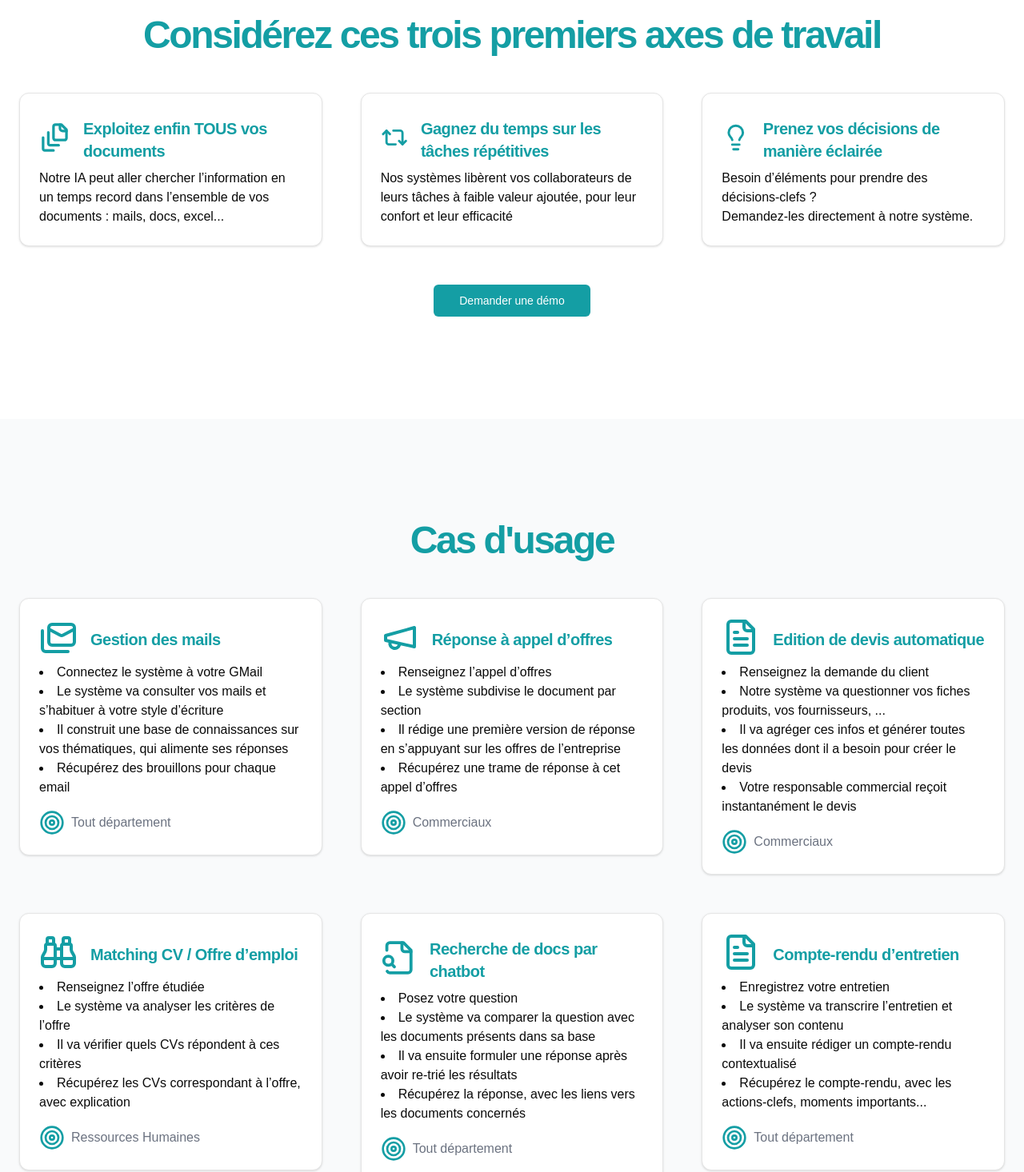
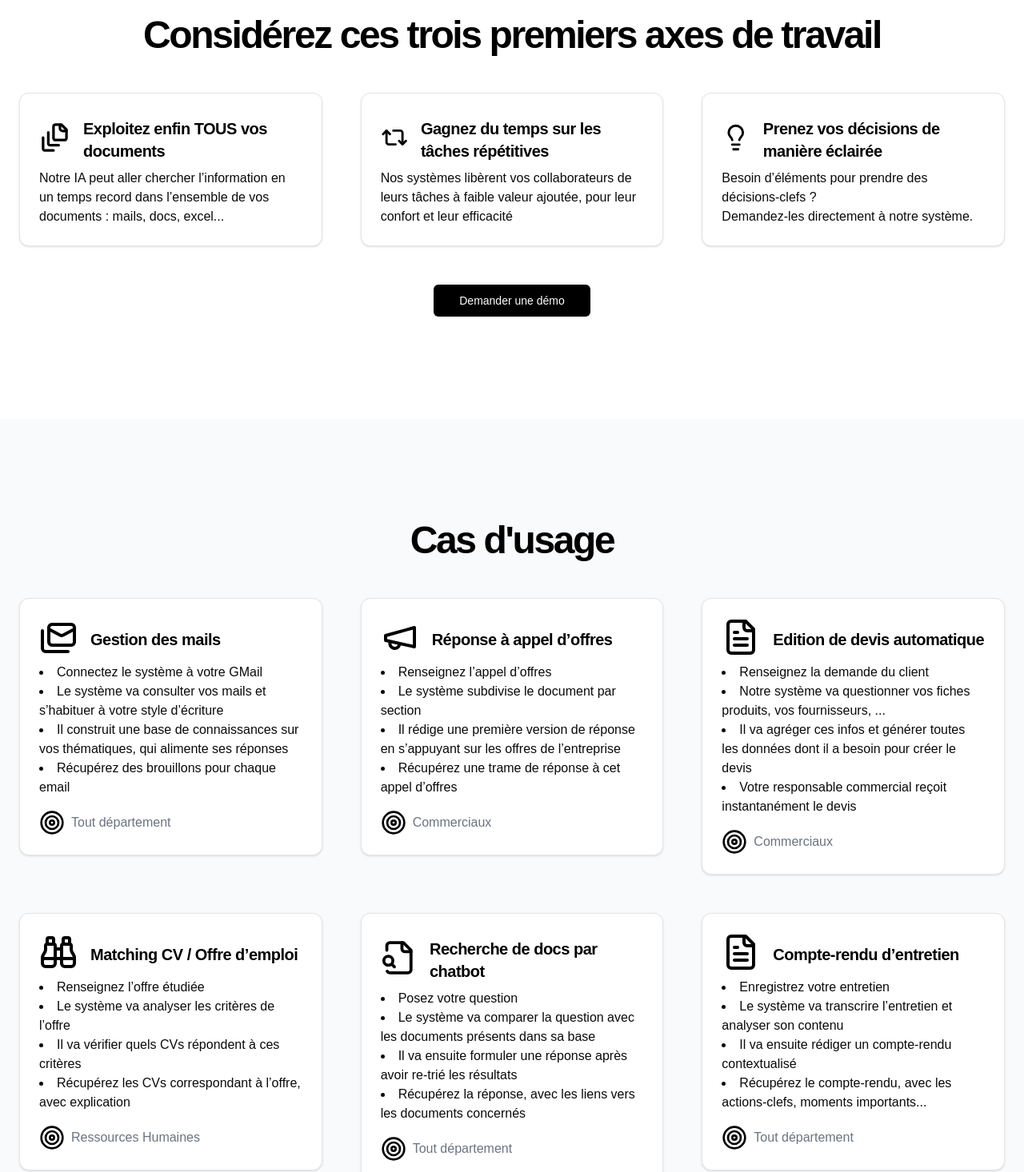
Before and after one commit to MaximeDde/autoscript-lp, a Next.js app: page / in a window 1280 px wide. Shown: the part 1330-2796 px from the top of the page at 80% size. Built offline with nearby package versions, Linux system fonts and the light colour scheme.

Commit message:
TOUT AU NOIR

```diff
--- a/components/landing-page.tsx
+++ b/components/landing-page.tsx
@@ -108,7 +108,7 @@ export function LandingPage() {
               >
                 <h2
                   className="text-3xl font-bold tracking-tighter sm:text-4xl md:text-5xl"
-                  style={{ color: '#149ea4' }}
+                  style={{ color: 'black' }}
                 >
                   Libérez du temps à vos collaborateurs
                 </h2>
@@ -144,7 +144,7 @@ export function LandingPage() {
           <div className="container mx-auto px-4 md:px-6">
             <motion.h2
               className="text-3xl font-bold tracking-tighter sm:text-5xl text-center mb-12"
-              style={{ color: '#149ea4' }}
+              style={{ color: 'black' }}
               initial="hidden"
               whileInView="visible"
               viewport={{ once: true }}
@@ -164,8 +164,8 @@ export function LandingPage() {
               >
                 <Card>
                   <CardHeader className="flex flex-row items-center space-x-4 pb-2">
-                    <FileStack className="w-12 h-12" style={{ color: '#149ea4' }} />
-                    <CardTitle className="text-[#149ea4] text-xl">Exploitez enfin TOUS vos documents</CardTitle>
+                    <FileStack className="w-12 h-12" style={{ color: 'black' }} />
+                    <CardTitle className="text-[black] text-xl">Exploitez enfin TOUS vos documents</CardTitle>
                   </CardHeader>
                   <CardContent>
                     <p>Notre IA peut aller chercher l’information en un temps record dans l’ensemble de vos documents : mails, docs, excel...</p>
@@ -181,8 +181,8 @@ export function LandingPage() {
               >
                 <Card>
                   <CardHeader className="flex flex-row items-center space-x-4 pb-2">
-                    <Repeat2 className="w-12 h-12" style={{ color: '#149ea4' }} />
-                    <CardTitle className="text-[#149ea4] text-xl">Gagnez du temps sur les tâches répétitives</CardTitle>
+                    <Repeat2 className="w-12 h-12" style={{ color: 'black' }} />
+                    <CardTitle className="text-[black] text-xl">Gagnez du temps sur les tâches répétitives</CardTitle>
                   </CardHeader>
                   <CardContent>
                     <p>Nos systèmes libèrent vos collaborateurs de leurs tâches à faible valeur ajoutée, pour leur confort et leur efficacité</p>
@@ -198,8 +198,8 @@ export function LandingPage() {
               >
                 <Card>
                   <CardHeader className="flex flex-row items-center space-x-4 pb-2">
-                    <Lightbulb className="w-12 h-12" style={{ color: '#149ea4' }} />
-                    <CardTitle className="text-[#149ea4] text-xl">Prenez vos décisions de manière éclairée</CardTitle>
+                    <Lightbulb className="w-12 h-12" style={{ color: 'black' }} />
+                    <CardTitle className="text-[black] text-xl">Prenez vos décisions de manière éclairée</CardTitle>
                   </CardHeader>
                   <CardContent>
                     <p>Besoin d’éléments pour prendre des décisions-clefs ?</p>
@@ -216,7 +216,7 @@ export function LandingPage() {
                 href="https://calendly.com/contact-autoscript/decouverte-d-autoscript"
                 target="_blank"
                 rel="noopener noreferrer"
-                className="bg-[#149ea4] text-white hover:bg-[#1ac7ce] transition-colors duration-300"
+                className="bg-[black] text-white hover:bg-[#1ac7ce] transition-colors duration-300"
               >
                 Demander une démo
               </Button>
@@ -229,7 +229,7 @@ export function LandingPage() {
           <div className="container mx-auto px-4 md:px-6">
             <motion.h2
               className="text-3xl font-bold tracking-tighter sm:text-5xl text-center mb-12"
-              style={{ color: '#149ea4' }}
+              style={{ color: 'black' }}
               initial="hidden"
               whileInView="visible"
               viewport={{ once: true }}
@@ -249,8 +249,8 @@ export function LandingPage() {
               >
                 <Card>
                   <CardHeader className="flex flex-row items-center space-x-4 pb-2">
-                    <Mails className="w-12 h-12" style={{ color: '#149ea4' }} />
-                    <CardTitle className="text-[#149ea4] text-xl">Gestion des mails</CardTitle>
+                    <Mails className="w-12 h-12" style={{ color: 'black' }} />
+                    <CardTitle className="text-[black] text-xl">Gestion des mails</CardTitle>
                   </CardHeader>
                   <CardContent>
                     <ul className="list-disc list-inside">
@@ -260,7 +260,7 @@ export function LandingPage() {
                       <li>Récupérez des brouillons pour chaque email</li>
                     </ul>
                     <div className="flex items-center space-x-2 mt-4">
-                      <Target className="w-8 h-8" style={{ color: '#149ea4' }} />
+                      <Target className="w-8 h-8" style={{ color: 'black' }} />
                       <p className="text-s text-gray-500">Tout département</p>
                     </div>
                   </CardContent>
@@ -275,8 +275,8 @@ export function LandingPage() {
               >
                 <Card>
                   <CardHeader className="flex flex-row items-center space-x-4 pb-2">
-                    <Megaphone className="w-12 h-12" style={{ color: '#149ea4' }} />
-                    <CardTitle className="text-[#149ea4] text-xl">Réponse à appel d’offres</CardTitle>
+                    <Megaphone className="w-12 h-12" style={{ color: 'black' }} />
+                    <CardTitle className="text-[black] text-xl">Réponse à appel d’offres</CardTitle>
                   </CardHeader>
                   <CardContent>
                     <ul className="list-disc list-inside">
@@ -286,7 +286,7 @@ export function LandingPage() {
                       <li>Récupérez une trame de réponse à cet appel d’offres</li>
                     </ul>
                     <div className="flex items-center space-x-2 mt-4">
-                      <Target className="w-8 h-8" style={{ color: '#149ea4' }} />
+                      <Target className="w-8 h-8" style={{ color: 'black' }} />
                       <p className="text-s text-gray-500">Commerciaux</p>
                     </div>
                   </CardContent>
@@ -301,8 +301,8 @@ export function LandingPage() {
               >
                 <Card>
                   <CardHeader className="flex flex-row items-center space-x-4 pb-2">
-                    <FileText className="w-12 h-12" style={{ color: '#149ea4' }} />
-                    <CardTitle className="text-[#149ea4] text-xl">Edition de devis automatique</CardTitle>
+                    <FileText className="w-12 h-12" style={{ color: 'black' }} />
+                    <CardTitle className="text-[black] text-xl">Edition de devis automatique</CardTitle>
                   </CardHeader>
                   <CardContent>
                     <ul className="list-disc list-inside">
@@ -312,7 +312,7 @@ export function LandingPage() {
                       <li>Votre responsable commercial reçoit instantanément le devis</li>
                     </ul>
                     <div className="flex items-center space-x-2 mt-4">
-                      <Target className="w-8 h-8" style={{ color: '#149ea4' }} />
+                      <Target className="w-8 h-8" style={{ color: 'black' }} />
                       <p className="text-s text-gray-500">Commerciaux</p>
                     </div>
                   </CardContent>
@@ -327,8 +327,8 @@ export function LandingPage() {
                 >
                   <Card>
                     <CardHeader className="flex flex-row items-center space-x-4 pb-2">
-                      <Binoculars className="w-12 h-12" style={{ color: '#149ea4' }} />
-                      <CardTitle className="text-[#149ea4] text-xl">Matching CV / Offre d’emploi</CardTitle>
+                      <Binoculars className="w-12 h-12" style={{ color: 'black' }} />
+                      <CardTitle className="text-[black] text-xl">Matching CV / Offre d’emploi</CardTitle>
                     </CardHeader>
                     <CardContent>
                       <ul className="list-disc list-inside">
@@ -338,7 +338,7 @@ export function LandingPage() {
                         <li>Récupérez les CVs correspondant à l’offre, avec explication</li>
                       </ul>
                       <div className="flex items-center space-x-2 mt-4">
-                      <Target className="w-8 h-8" style={{ color: '#149ea4' }} />
+                      <Target className="w-8 h-8" style={{ color: 'black' }} />
                       <p className="text-s text-gray-500">Ressources Humaines</p>
                       </div>
                     </CardContent>
@@ -353,8 +353,8 @@ export function LandingPage() {
               >
                 <Card>
                   <CardHeader className="flex flex-row items-center space-x-4 pb-2">
-                  <FileSearch className="w-12 h-12" style={{ color: '#149ea4' }} />
-                  <CardTitle className="text-[#149ea4] text-xl">Recherche de docs par chatbot</CardTitle>
+                  <FileSearch className="w-12 h-12" style={{ color: 'black' }} />
+                  <CardTitle className="text-[black] text-xl">Recherche de docs par chatbot</CardTitle>
                   </CardHeader>
                   <CardContent>
                   <ul className="list-disc list-inside">
@@ -364,7 +364,7 @@ export function LandingPage() {
                     <li>Récupérez la réponse, avec les liens vers les documents concernés</li>
                   </ul>
                   <div className="flex items-center space-x-2 mt-4">
-                    <Target className="w-8 h-8" style={{ color: '#149ea4' }} />
+                    <Target className="w-8 h-8" style={{ color: 'black' }} />
                     <p className="text-s text-gray-500">Tout département</p>
                   </div>
                   </CardContent>
@@ -379,8 +379,8 @@ export function LandingPage() {
               >
                 <Card>
                   <CardHeader className="flex flex-row items-center space-x-4 pb-2">
-                  <FileText className="w-12 h-12" style={{ color: '#149ea4' }} />
-                  <CardTitle className="text-[#149ea4] text-xl">Compte-rendu d’entretien</CardTitle>
+                  <FileText className="w-12 h-12" style={{ color: 'black' }} />
+                  <CardTitle className="text-[black] text-xl">Compte-rendu d’entretien</CardTitle>
                   </CardHeader>
                   <CardContent>
                   <ul className="list-disc list-inside">
@@ -390,7 +390,7 @@ export function LandingPage() {
                     <li>Récupérez le compte-rendu, avec les actions-clefs, moments importants...</li>
                   </ul>
                   <div className="flex items-center space-x-2 mt-4">
-                    <Target className="w-8 h-8" style={{ color: '#149ea4' }} />
+                    <Target className="w-8 h-8" style={{ color: 'black' }} />
                     <p className="text-s text-gray-500">Tout département</p>
                   </div>
                   </CardContent>
@@ -406,7 +406,7 @@ export function LandingPage() {
                   href="https://calendly.com/contact-autoscript/decouverte-d-autoscript"
                   target="_blank"
                   rel="noopener noreferrer"
-                  className="bg-[#149ea4] text-white hover:bg-[#1ac7ce] transition-colors duration-300"
+                  className="bg-[black] text-white hover:bg-[#1ac7ce] transition-colors duration-300"
                 >
                   Demander une démo
                 </Button>
@@ -420,7 +420,7 @@ export function LandingPage() {
           <div className="container mx-auto px-4 md:px-6">
             <motion.h2
               className="text-3xl font-bold tracking-tighter sm:text-5xl text-center mb-12"
-              style={{ color: '#149ea4' }}
+              style={{ color: 'black' }}
               initial="hidden"
               whileInView="visible"
               viewport={{ once: true }}
@@ -440,7 +440,7 @@ export function LandingPage() {
                   custom={1}
                 >
                   <div className="flex-shrink-0">
-                    <Send className="w-10 h-10 text-[#149ea4]" />
+                    <Send className="w-10 h-10 text-[black]" />
                   </div>
                   <div>
                     <h3 className="text-xl font-semibold">Contactez-nous pour échanger</h3>
@@ -457,7 +457,7 @@ export function LandingPage() {
                   custom={2}
                 >
                   <div className="flex-shrink-0">
-                    <TextSearch className="w-10 h-10 text-[#149ea4]" />
+                    <TextSearch className="w-10 h-10 text-[black]" />
                   </div>
                   <div>
                     <h3 className="text-xl font-semibold">Nous venons chez vous auditer vos processus actuels</h3>
@@ -476,7 +476,7 @@ export function LandingPage() {
                   custom={3}
                 >
                   <div className="flex-shrink-0">
-                    <Blocks className="w-10 h-10 text-[#149ea4]" />
+                    <Blocks className="w-10 h-10 text-[black]" />
                   </div>
                   <div>
                     <h3 className="text-xl font-semibold">
@@ -561,7 +561,7 @@ export function LandingPage() {
                   href="https://calendly.com/contact-autoscript/decouverte-d-autoscript"
                   target="_blank"
                   rel="noopener noreferrer"
-                  className="bg-white text-[#149ea4] hover:bg-gray-100 transition-colors duration-300"
+                  className="bg-white text-[black] hover:bg-gray-100 transition-colors duration-300"
                 >
                   Demander une démo
                 </Button>
```
